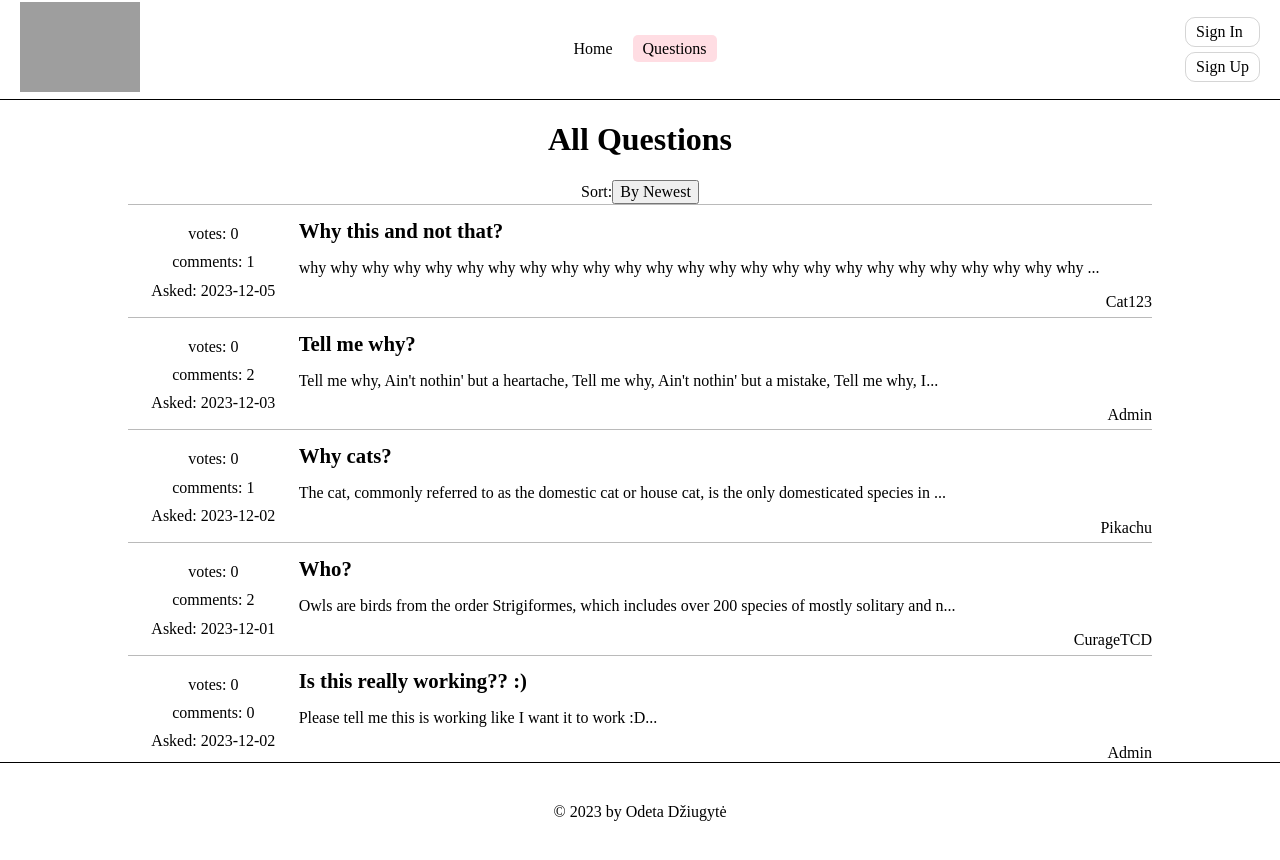
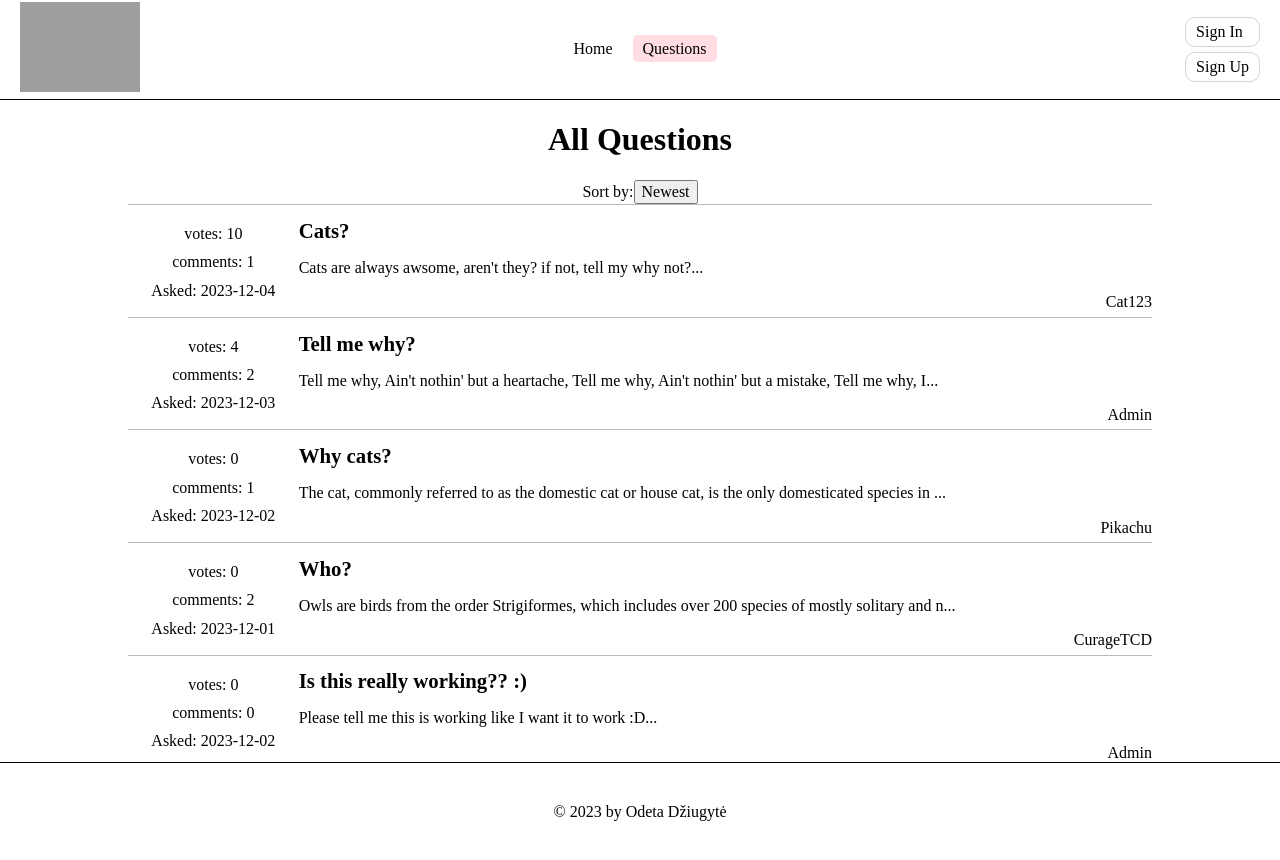
Before and after one commit to OdetaDz/React-atsiskaitymas, a React (Create React App) app in the folder React_atsiskaitymas/: page /questions/allQuestions in a window 1280 px wide. Built offline with nearby package versions, Linux system fonts and the light colour scheme; data requests are answered from the project's data file; grey boxes are pictures that could not be loaded.

Commit message:
Ištrintos nenaudojamos eilutės

```diff
--- a/React_atsiskaitymas/src/components/pages/allQuestions/AllQuestions.jsx
+++ b/React_atsiskaitymas/src/components/pages/allQuestions/AllQuestions.jsx
@@ -3,7 +3,6 @@ import QuestionsContext from "../../../context/QuestionsContext"
 import OneQuestionCard from "../../UI/oneQuestionCard/OneQuestionCard";
 import styled from "styled-components";
 import UsersContext from "../../../context/UserContext";
-import AwnsersContext from "../../../context/AwnsersContext";
 import { Link } from "react-router-dom";
 
 
@@ -27,8 +26,7 @@ const StyledQuetionsMain = styled.main`
 const AllQuestions = () => {
 
     const { questions } = useContext(QuestionsContext);
-    const { loggedInUser, users } = useContext(UsersContext);
-    const { awnsers } = useContext(AwnsersContext);
+    const { loggedInUser } = useContext(UsersContext);
     const [ sortByDate, setSortByDate ] = useState(false);
 
     return (
@@ -40,10 +38,10 @@ const AllQuestions = () => {
                 </Link>
             }
             <div>
-                <span>Sort:</span>
+                <span>Sort by:</span>
                 <button
                     onClick={() => {setSortByDate(!sortByDate)}}
-                >By {sortByDate ? "Oldest" : "Newest"}</button>
+                >{sortByDate ? "Oldest" : "Newest"}</button>
             </div>
             <div className="questions">
                 {
--- a/React_atsiskaitymas/src/data.json
+++ b/React_atsiskaitymas/src/data.json
@@ -46,13 +46,12 @@
     {
       "id": 1,
       "creatorId": 2,
-      "name": "Why this and not that?",
-      "question": "why why why why why why why why why why why why why why why why why why why why why why why why why why why why why why why why why why why why",
-      "created": "2023-12-05",
-      "comments": 0,
+      "name": "Cats?",
+      "question": "Cats are always awsome, aren't they? if not, tell my why not?",
+      "created": "2023-12-04",
       "edited": false,
       "modified": "",
-      "likes": 0
+      "likes": 10
     },
     {
       "id": 2,
@@ -62,7 +61,7 @@
       "created": "2023-12-03",
       "edited": false,
       "modified": "",
-      "likes": 0
+      "likes": 4
     },
     {
       "id": 3,
@@ -102,9 +101,9 @@
       "creatorId": 3,
       "creatorUserName": "CurageTCD",
       "awnser": "Am I your fire? Your one desire Yes, I know it's too late But I want it that way",
-      "likes": "",
       "edited": true,
-      "modified": "2023-12-05"
+      "modified": "2023-12-05",
+      "likes": ""
     },
     {
       "id": "79f1d38d-b56b-4814-b095-11ee6bcecf67",
@@ -112,9 +111,9 @@
       "questionId": 2,
       "creatorUserName": "Admin",
       "awnser": "hello!♥3jdsncksjdcksjdcscsx",
-      "likes": "",
       "edited": true,
-      "modified": "2023-12-08"
+      "modified": "2023-12-08",
+      "likes": 0
     },
     {
       "id": "7aff52e2-81e1-4122-b4a7-594e7ab5087e",
@@ -122,9 +121,9 @@
       "questionId": 3,
       "creatorUserName": "Admin",
       "awnser": "why not?",
-      "likes": "",
       "edited": false,
-      "modified": ""
+      "modified": "",
+      "likes": 0
     },
     {
       "id": "8637b8cf-ed39-4f21-bab7-38f6c00015ce",
@@ -132,9 +131,9 @@
       "questionId": 4,
       "creatorUserName": "Admin",
       "awnser": "hello",
-      "likes": 0,
       "edited": false,
-      "modified": ""
+      "modified": "",
+      "likes": 0
     },
     {
       "id": "e9a7bccd-5f5b-4052-bb99-41193cf8ee65",
@@ -142,19 +141,19 @@
       "questionId": 4,
       "creatorUserName": "Admin",
       "awnser": "hi",
-      "likes": 0,
       "edited": false,
-      "modified": ""
+      "modified": "",
+      "likes": 0
     },
     {
       "id": "9b91a160-89f5-444c-a784-6cc8eb529bc5",
       "creatorId": 1,
       "questionId": 1,
       "creatorUserName": "Admin",
-      "awnser": "Well why not? :D",
-      "likes": 0,
-      "edited": false,
-      "modified": ""
+      "awnser": "Well why not? :Dkjnsdknvsd1516513",
+      "edited": true,
+      "modified": "2023-12-10",
+      "likes": 19
     }
   ]
 }
```
